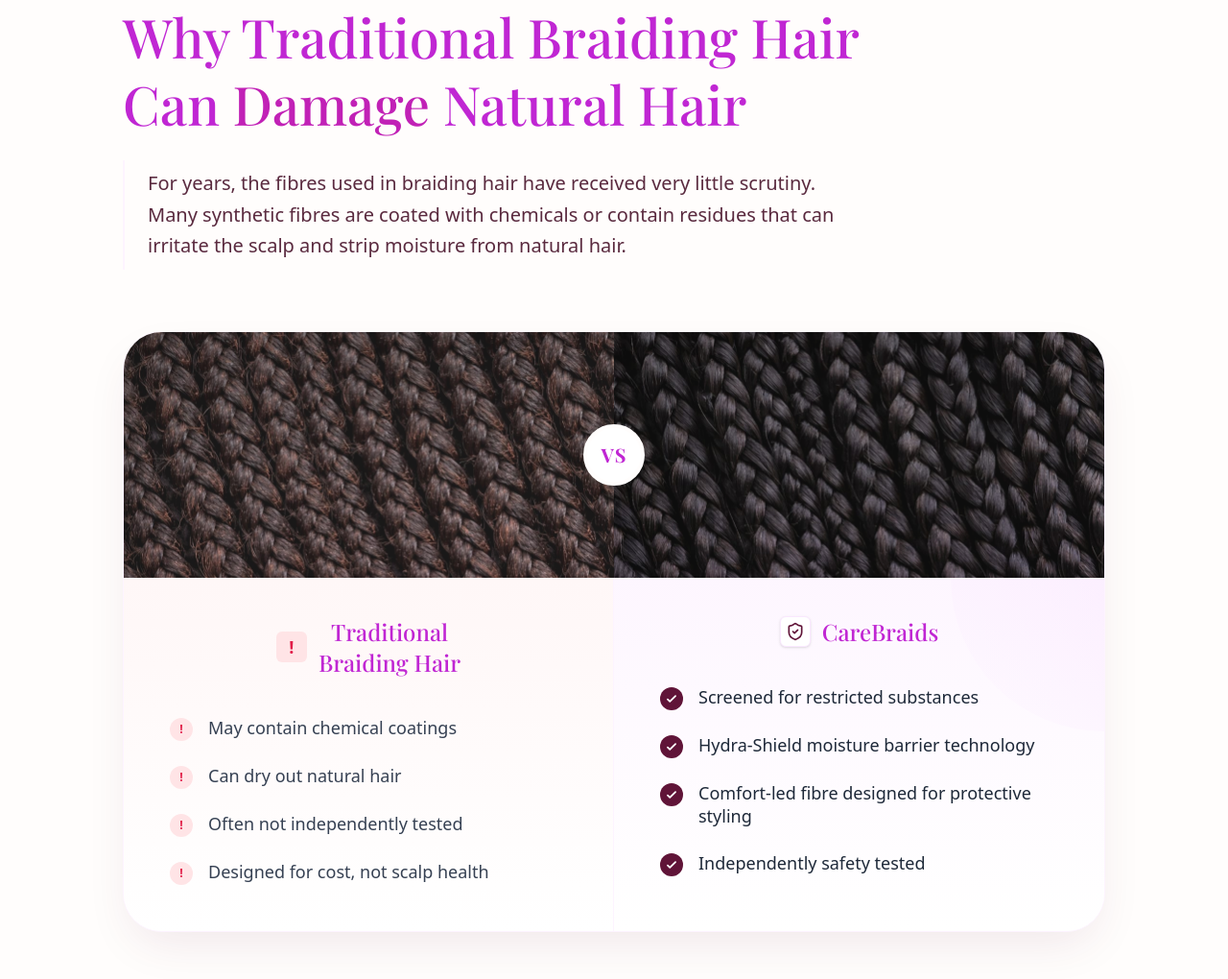
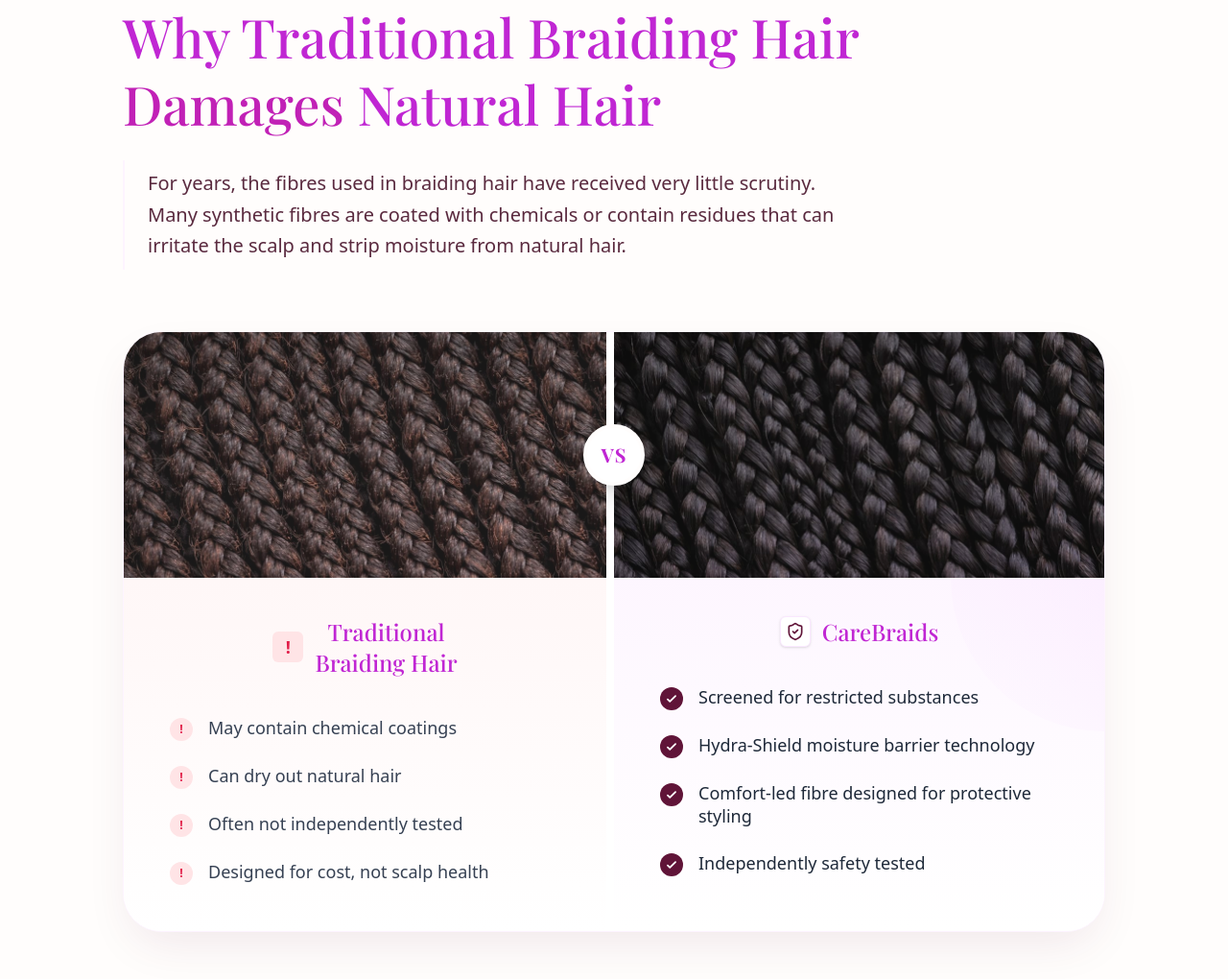
Before and after one commit to CareBraids/Braids, a Next.js app: page /pages/benefits in a window 1280 px wide. Shown: the part 925-1945 px from the top of the page at 96% size. Built offline with nearby package versions, Linux system fonts and the light colour scheme; no server answers; a web font is replaced by a local one.

Commit message:
UI refinements: image divider, title text, Collections header

```diff
--- a/src/app/collections/[handle]/page.tsx
+++ b/src/app/collections/[handle]/page.tsx
@@ -6,7 +6,8 @@ import { getProducts } from '@/lib/shopify';
 export default async function CollectionPage({ params }: { params: Promise<{ handle: string }> }) {
   const { handle } = await params;
   const products = await getProducts(50);
-  const title = handle.replace(/-/g, ' ').toUpperCase();
+  const baseTitle = handle.replace(/-/g, ' ').toUpperCase();
+  const title = baseTitle === 'ALL' ? 'ALL PRODUCTS' : baseTitle;
 
   return (
     <div className="relative pt-40 pb-24 px-6 md:px-12 min-h-screen">
--- a/src/app/pages/benefits/page.tsx
+++ b/src/app/pages/benefits/page.tsx
@@ -103,7 +103,7 @@ export default function BenefitsPage() {
             className="text-center md:text-left mb-16 max-w-4xl mx-auto md:mx-0"
           >
             <h2 className="text-[2.2rem] md:text-5xl lg:text-[3.5rem] font-serif font-medium text-[#601438] leading-tight mb-6">
-              Why Traditional Braiding Hair<br className="hidden md:block" /> Can <span className="text-[#c121b6]">Damage</span> Natural Hair
+              Why Traditional Braiding Hair<br className="hidden md:block" /> <span className="text-[#c121b6]">Damages</span> Natural Hair
             </h2>
             <p className="text-lg md:text-xl font-light text-[#5a2a3f] leading-relaxed max-w-3xl border-l-2 border-[#fdf4ff] pl-6 py-2">
               For years, the fibres used in braiding hair have received very little scrutiny. Many synthetic fibres are coated with chemicals or contain residues that can irritate the scalp and strip moisture from natural hair.
@@ -119,7 +119,7 @@ export default function BenefitsPage() {
             className="bg-white rounded-3xl md:rounded-[2.5rem] shadow-[0_20px_50px_-12px_rgba(96,20,56,0.1)] border border-[#fdf4ff] overflow-hidden"
           >
             {/* Split Images Header */}
-            <div className="flex flex-row relative">
+            <div className="flex flex-row relative divide-x-[4px] sm:divide-x-[8px] divide-white bg-white">
               {/* VS Badge */}
               <div className="absolute left-1/2 top-1/2 -translate-x-1/2 -translate-y-1/2 z-30 w-10 h-10 sm:w-12 sm:h-12 md:w-16 md:h-16 rounded-full bg-white shadow-xl flex items-center justify-center border-2 sm:border-4 border-[#fffdfc]">
                 <span className="font-serif font-bold text-[#601438] text-sm md:text-xl tracking-wider">VS</span>
@@ -149,7 +149,7 @@ export default function BenefitsPage() {
             </div>
 
             {/* Split Content Grid */}
-            <div className="flex flex-row divide-x divide-[#fdf4ff]">
+            <div className="flex flex-row divide-x-[4px] sm:divide-x-[8px] divide-white bg-white">
 
               {/* Traditional Side (Left) */}
               <div className="w-1/2 bg-gradient-to-b from-[#fff5f5]/80 to-white pt-6 pb-8 px-3 sm:px-6 md:pt-10 md:pb-12 md:px-12">
--- a/src/components/TrustedBadges.tsx
+++ b/src/components/TrustedBadges.tsx
@@ -6,12 +6,12 @@ export default function TrustedBadges() {
       <div className="max-w-7xl mx-auto px-6 md:px-12 relative z-10">
 
         {/* Section Header */}
-        <div className="flex items-center justify-center gap-4 mb-6 md:mb-8">
-          <div className="h-[1px] w-12 md:w-24 bg-gradient-to-r from-transparent to-[#601438]/30"></div>
-          <h2 className="text-sm md:text-3xl font-serif text-[#601438]">
+        <div className="flex items-center justify-center gap-2 md:gap-4 mb-6 md:mb-8">
+          <div className="h-[1px] w-4 md:w-24 bg-gradient-to-r from-transparent to-[#601438]/30"></div>
+          <h2 className="text-[11px] sm:text-sm md:text-3xl font-serif text-[#601438] whitespace-nowrap">
             Raising the Standard in Braiding Hair
           </h2>
-          <div className="h-[1px] w-12 md:w-24 bg-gradient-to-l from-transparent to-[#601438]/30"></div>
+          <div className="h-[1px] w-4 md:w-24 bg-gradient-to-l from-transparent to-[#601438]/30"></div>
         </div>
 
         {/* Badges Display */}
```
